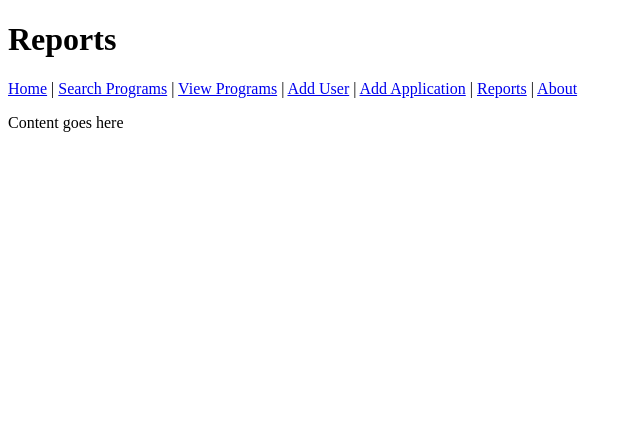
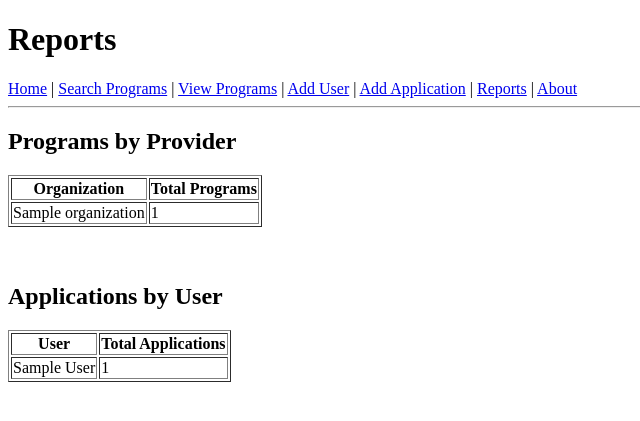
Before and after one commit to AlexeyKresin/healthcare-assistance-app, a Flask app: page /reports in a window 1280 px wide. Shown: the top 421 px of the page, without its empty margins (0-640 px from the left). Run offline with Flask 3, Linux system fonts and the light colour scheme; tables that the repository leaves empty hold one stand-in row (values such as "Sample post").

Commit message:
added reports

```diff
--- a/app.py
+++ b/app.py
@@ -117,7 +117,33 @@ def add_application():
 
 @app.route("/reports")
 def reports():
-    return render_template("reports.html")
+    conn = get_db_connection()
+    cursor = conn.cursor()
+
+    cursor.execute("""
+        SELECT o.organization_name, COUNT(p.program_id) AS total_programs
+        FROM Organization o
+        JOIN Program p ON o.organization_id = p.organization_id
+        GROUP BY o.organization_name
+    """)
+    programs_by_provider = cursor.fetchall()
+
+    cursor.execute("""
+        SELECT u.first_name, u.last_name, COUNT(a.application_id) AS total_applications
+        FROM ApplicantUser u
+        LEFT JOIN Application a ON u.user_id = a.user_id
+        GROUP BY u.user_id, u.first_name, u.last_name
+    """)
+    applications_by_user = cursor.fetchall()
+
+    cursor.close()
+    conn.close()
+
+    return render_template(
+        "reports.html",
+        programs_by_provider=programs_by_provider,
+        applications_by_user=applications_by_user
+    )
 
 @app.route("/about")
 def about():
--- a/templates/reports.html
+++ b/templates/reports.html
@@ -4,6 +4,7 @@
     <title>Reports</title>
 </head>
 <body>
+
 <h1>Reports</h1>
 
 <nav>
@@ -16,6 +17,37 @@
     <a href="/about">About</a>
 </nav>
 
-    <p>Content goes here</p>
+<hr>
+
+<h2>Programs by Provider</h2>
+<table border="1">
+    <tr>
+        <th>Organization</th>
+        <th>Total Programs</th>
+    </tr>
+    {% for row in programs_by_provider %}
+    <tr>
+        <td>{{ row[0] }}</td>
+        <td>{{ row[1] }}</td>
+    </tr>
+    {% endfor %}
+</table>
+
+<br><br>
+
+<h2>Applications by User</h2>
+<table border="1">
+    <tr>
+        <th>User</th>
+        <th>Total Applications</th>
+    </tr>
+    {% for row in applications_by_user %}
+    <tr>
+        <td>{{ row[0] }} {{ row[1] }}</td>
+        <td>{{ row[2] }}</td>
+    </tr>
+    {% endfor %}
+</table>
+
 </body>
 </html>
```
Lines whose indentation alone changed are shown as unchanged.
